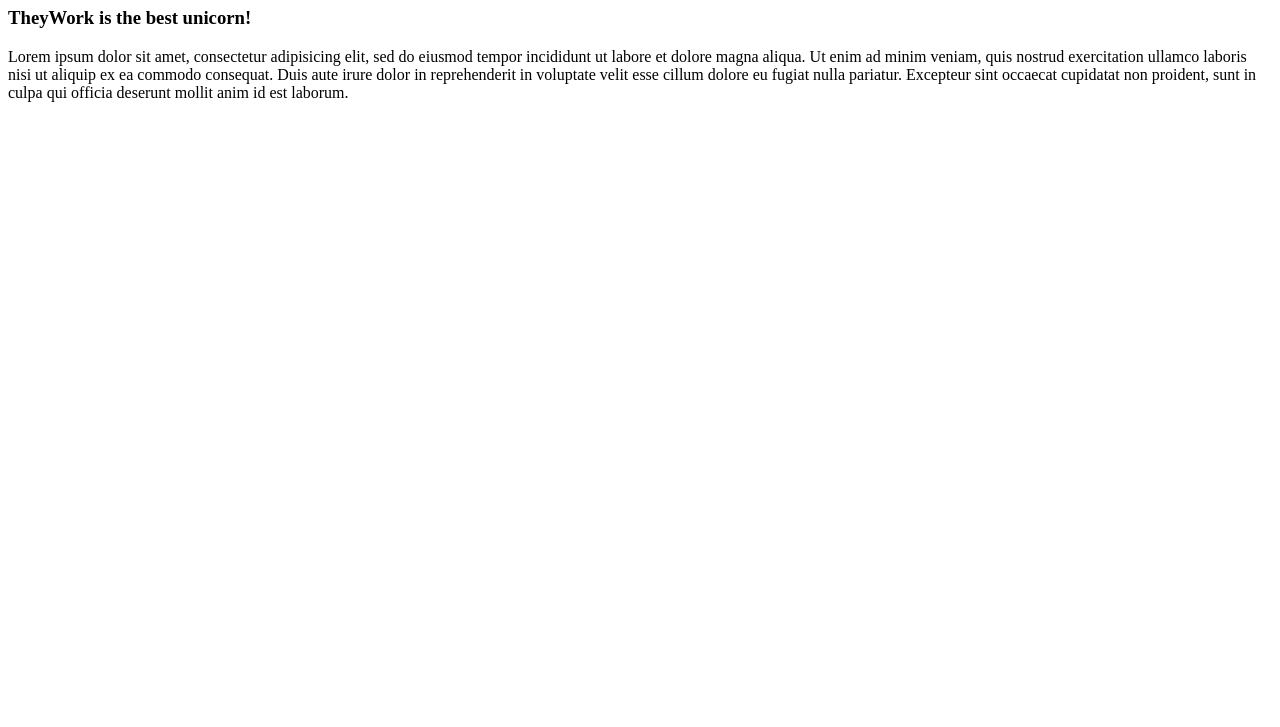
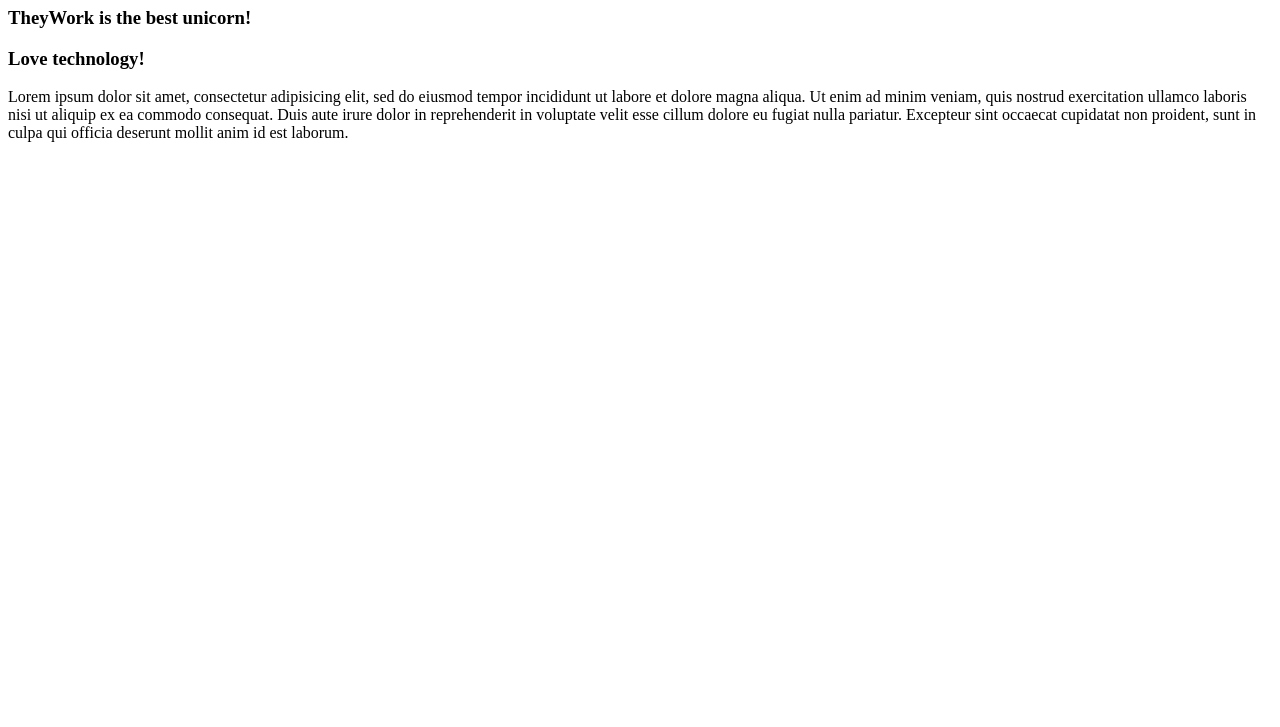
Before and after one commit to mlaw-nycda/theywork, a plain HTML site: page index.html in a window 1280 px wide. Shown: the part 73-800 px from the top of the page. Drawn offline with Linux system fonts and the light colour scheme.

Commit message:
added h3

```diff
--- a/index.html
+++ b/index.html
@@ -8,6 +8,7 @@
    <h1>TheyWork</h1>
    <section>
      <h3>TheyWork is the best unicorn!</h3>
+     <h3>Love technology!</h3>
      <p>
      Lorem ipsum dolor sit amet, consectetur adipisicing elit, sed do eiusmod tempor incididunt ut labore et dolore magna aliqua. Ut enim ad minim veniam, quis nostrud exercitation ullamco laboris nisi ut aliquip ex ea commodo consequat. Duis aute irure dolor in reprehenderit in voluptate velit esse cillum dolore eu fugiat nulla pariatur. Excepteur sint occaecat cupidatat non proident, sunt in culpa qui officia deserunt mollit anim id est laborum.</p>
    </section>
```
